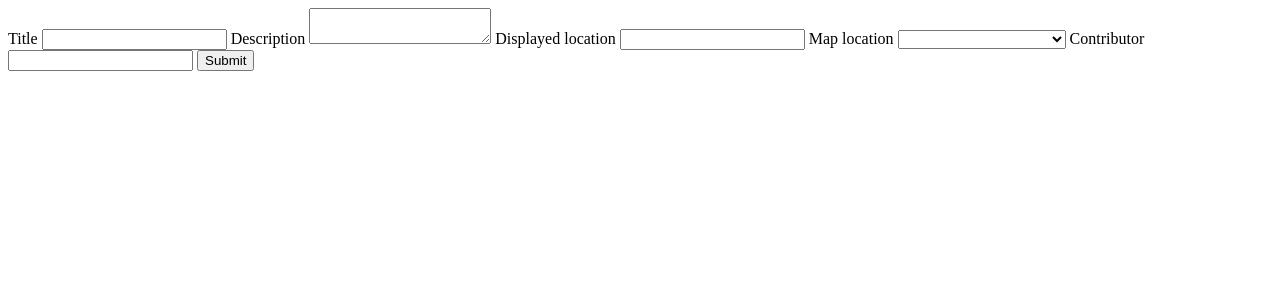
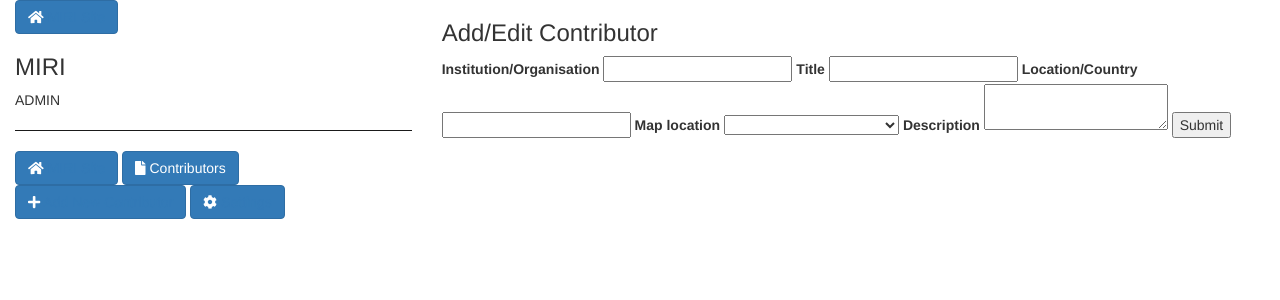
Before and after one commit to Joe-Barrett/miri-pr-web-app, a Flask app: page /admin/contribution/new in a window 1280 px wide. Shown: the top 300 px of the page. Run offline with Flask 2, Linux system fonts and the light colour scheme; parts of the project's set-up code (start-up, migrations or seed data) failed here and were passed over; some libraries are stand-ins or nearby versions.

Commit message:
Styling Added

```diff
--- a/src/templates/admin/contribution_form.html
+++ b/src/templates/admin/contribution_form.html
@@ -1,11 +1,13 @@
 {% extends 'admin/layout.html' %}
+
 {% block body %}
+<h3>Add/Edit Contributor</h3>
 <form action="{{endpoint}}" method="POST">
+		<label>Institution/Organisation</label>
+		<input type="text" name="contributor"{% if contribution %} value="{{contribution.contributor}}"{% endif %}>
     <label>Title</label>
     <input type="text" name="title"{% if contribution %} value="{{contribution.title}}"{% endif %}>
-    <label>Description</label>
-    <textarea name="description">{% if contribution %}{{contribution.description}}{% endif %}</textarea>
-    <label>Displayed location</label>
+    <label>Location/Country</label>
     <input type="text" name="shown_location"{% if contribution %} value="{{contribution.shown_location}}"{% endif %}>
     <label>Map location</label>
     <select name="map_location">
@@ -14,14 +16,14 @@
         <option value="{{country}}"{% if contribution and contribution.map_location == country %} selected="selected"{% endif %}>{{country}}</option>
         {% endfor %}
     </select>
-    <label>Contributor</label>
-    <input type="text" name="contributor"{% if contribution %} value="{{contribution.contributor}}"{% endif %}>
+		<label>Description</label>
+		<textarea name="description">{% if contribution %}{{contribution.description}}{% endif %}</textarea>
     <button type="submit">Submit</button>
 </form>
 
 {% if contribution and contribution.id %}
 <form action="{{ url_for('contribution_delete', contr_id=contribution.id) }}" method="POST">
-    <button type="submit">Delete</button>
+    <button class="delete "type="submit delete">Delete</button>
 </form>
 {% endif %}
 
--- a/src/templates/admin/layout.html
+++ b/src/templates/admin/layout.html
@@ -1,11 +1,69 @@
 <!doctype html>
 <html lang="en">
 <head>
-    <title>Miri</title>
-    <meta charset="utf-8">
+	<title>MIRI</title>
+  <meta charset="utf-8">
+
+	<!-- Fonts -->
+  <link rel="stylesheet" type="text/css" href="//fonts.googleapis.com/css?family=Raleway:300,600"/>
+	<!-- Bootstrap -->
+  <link rel="stylesheet" href="https://maxcdn.bootstrapcdn.com/bootstrap/3.3.7/css/bootstrap.min.css">
+	<!-- CSS -->
+	<link rel="stylesheet" type="text/css" href="{{ url_for('asset', path='css/style.css')}}">
+	<!-- Font Awsome Icons -->
+	<script defer src="https://use.fontawesome.com/releases/v5.0.9/js/all.js" integrity="sha384-8iPTk2s/jMVj81dnzb/iFR2sdA7u06vHJyyLlAd4snFpCl/SnyUjRrbdJsw1pGIl" crossorigin="anonymous"></script>
+
+
 </head>
+
 <body>
+
+<div class="col-md-4 side">
+	<button class="btn btn-primary resp">
+		<a href="{{ url_for('index') }}"><i class="fas fa-home"></i> MIRI Site</a>
+	</button>
+	<div class="sideHeader">
+		<h3>MIRI</h3>
+		<p>ADMIN</p>
+	</div>
+	<hr>
+	<!-- SideBar Menu Begins-->
+  <div id="MainMenu">
+
+	<button class="btn btn-primary desk">
+		<a href="{{ url_for('index') }}"><i class="fas fa-home"></i> MIRI Site</a>
+	</button>
+
+  <button class="btn btn-primary" type="button" data-toggle="collapse" data-target="#collapseExample" data-parent="#MainMenu" aria-expanded="false" aria-controls="collapseExample">
+    <i class="fas fa-file"></i> Contributors
+  </button>
+	<div class="collapse" id="collapseExample">
+  	<div class="contributors">
+    	{% for contr in contributions %}
+				<p><a href="{{ url_for('contribution_edit', contr_id=contr.id) }}">{{ contr.contributor }} - {{ contr.title }}</a></p>
+			{% endfor %}
+  	</div>
+	</div>
+
+	<button class="btn btn-primary">
+		<a href="{{ url_for('contribution_new') }}"><i class="fas fa-plus"></i> Add New Contributor</a>
+	</button>
+
+	<button class="btn btn-primary">
+		<a href="#"><i class="fas fa-cog"></i> Settings</a>
+	</button>
+
+  </div>
+	<!-- SideBar Menu Ends-->
+</div>
+
+<div class="col-md-8 mainbody">
 {% block body %}
 
 {% endblock %}
+</div>
+
 </body>
+	<script src="https://ajax.googleapis.com/ajax/libs/jquery/3.3.1/jquery.min.js"></script>
+	<script src="https://maxcdn.bootstrapcdn.com/bootstrap/3.3.7/js/bootstrap.min.js"></script>
+</html>
```
Also changed, not shown: src/templates/admin/index.html (+36 -10 lines).
